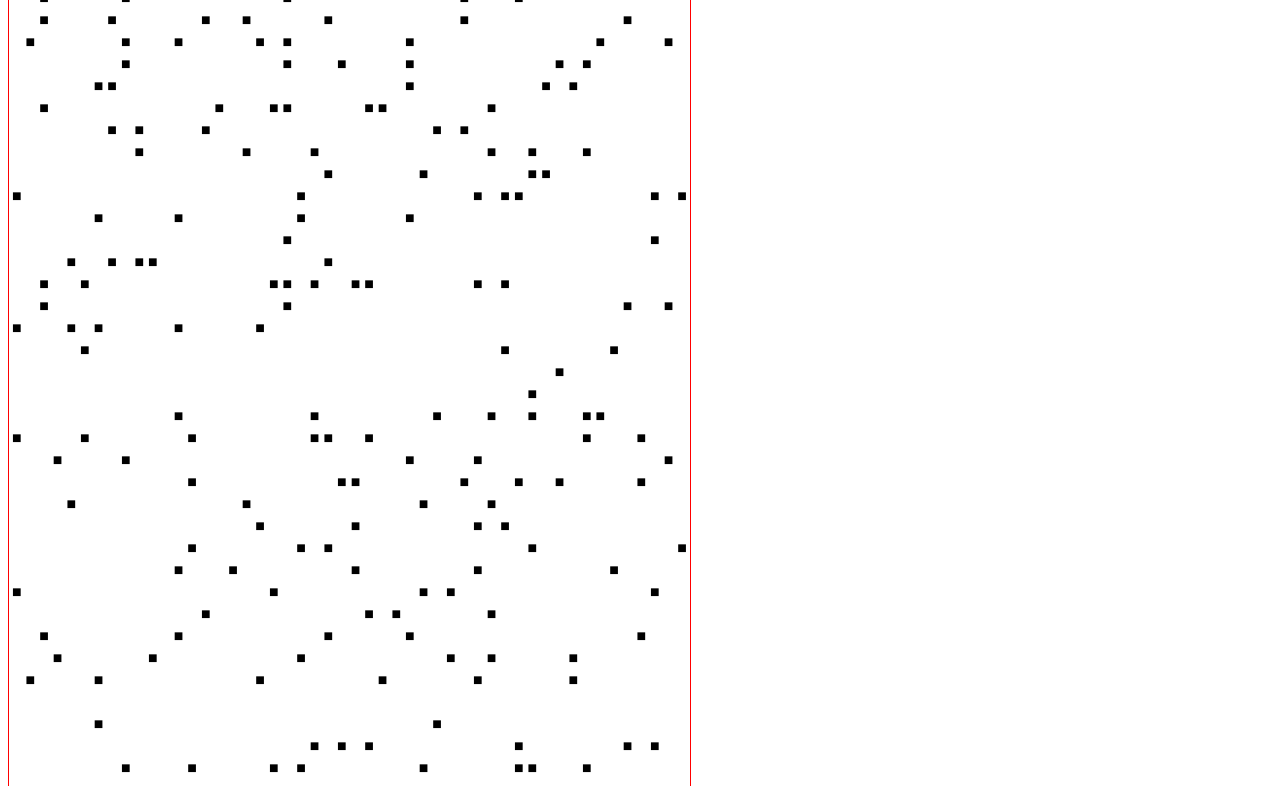
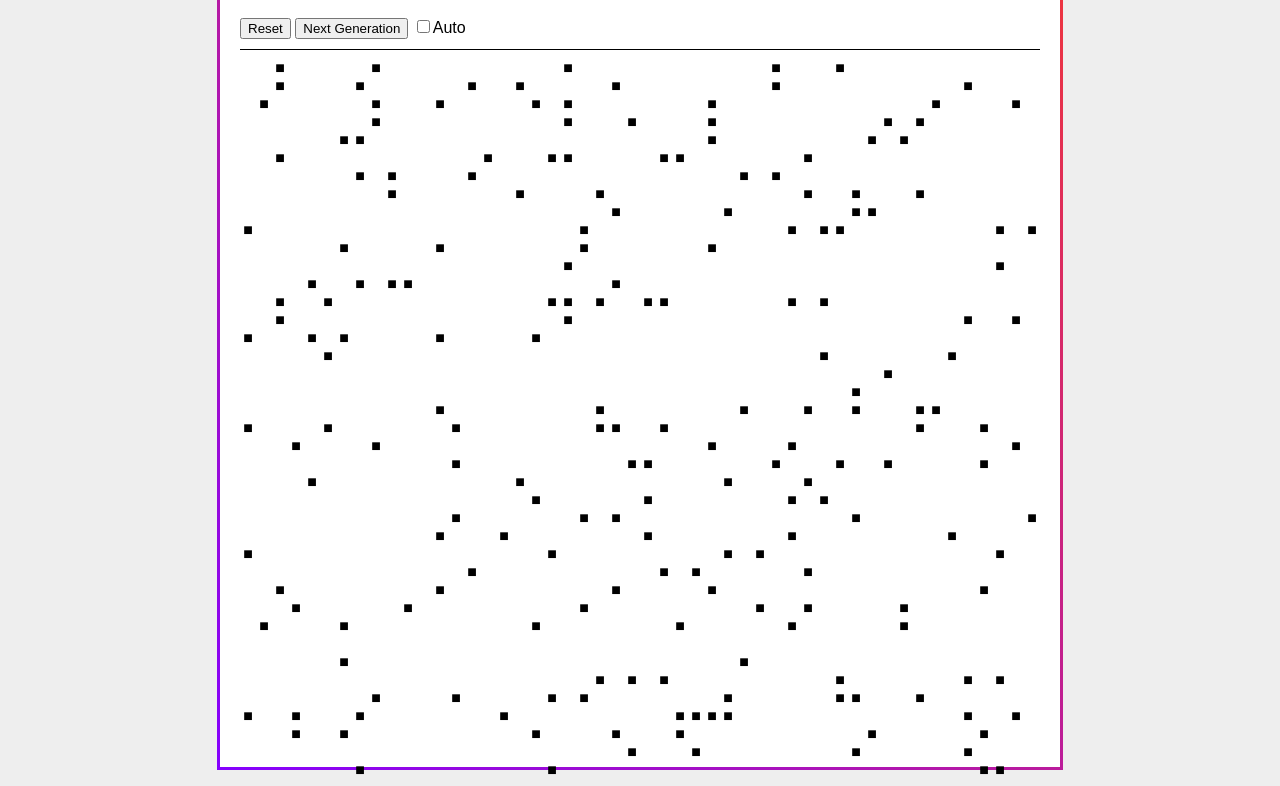
Before and after one commit to xander-jones/game-of-life, a website: page dist/index.html in a window 1280 px wide. Shown: the part 116-902 px from the top of the page. Drawn offline with Linux system fonts and the light colour scheme; no server answers.

Commit message:
update dist v1.1.0

```diff
--- a/dist/index.html
+++ b/dist/index.html
@@ -1 +1,50 @@
-<!doctype html><html><head><meta charset="utf-8"><title>Game of Life</title><meta name="viewport" content="width=device-width,initial-scale=1"><script defer="defer" src="bundle.js"></script></head><body></body></html>
+<!doctype html><html><head><meta charset="utf-8"><title>Game of Life</title><meta name="viewport" content="width=device-width,initial-scale=1"><style>body {
+                font-family: 'IBM Plex Sans', sans-serif;
+                text-align: left;
+                background: rgb(238, 238, 238);
+                margin:40px;
+            }
+            .title {
+                font-size:30px;
+                font-weight:bold;
+                padding:0px;
+                margin:0px;
+            }
+            .subtitle {
+                font-size:10px;
+            }
+            #centralContainer {
+                background: rgb(255, 255, 255);
+                padding: 20px;
+                margin:0 auto;
+                text-align: left;
+                width:50%;
+                min-width:800px;
+                min-height:800px;
+                height: 85vh;
+                border-width: 5 5 5 5;
+                border-image: linear-gradient(45deg, rgb(132, 0, 255) 0%, rgba(242,55,55,1) 100%);
+                border-image-slice: 9;
+                border-style: solid;
+            }
+            #controls {
+                margin-bottom:10px;
+                padding-bottom:10px;
+                border-bottom:1px solid black;
+            }
+            #gol {
+                padding-bottom:10px;
+                margin-bottom:10px;
+                border-bottom:1px solid black;
+            }
+            #tableGol {
+                border-spacing: 0px;
+                padding:0px;
+                align-self:center;
+                font-family:'Courier New', Courier, monospace;
+            }
+            #tableGol td, tr {
+                min-width:16px;
+                text-align:center;
+                padding:0px;
+            }</style><script defer="defer" src="bundle.js"></script></head><body><div id="centralContainer"><div id="controls"><span class="title">Game of Life</span> <span class="subtitle" id="version">vx.x.x</span><br/><span class="subtitle">Xander Jones</span><br/><br/><button id="resetBtn">Reset</button> <button id="nextGenerationBtn">Next Generation</button> <input type="checkbox" id="autoNextGeneration">Auto</div><div id="gol"></div>Cells alive: <span id="cellsAliveCount">--</span></div></body></html>
```
Also changed, not shown: dist/bundle.js, 1 other file.
